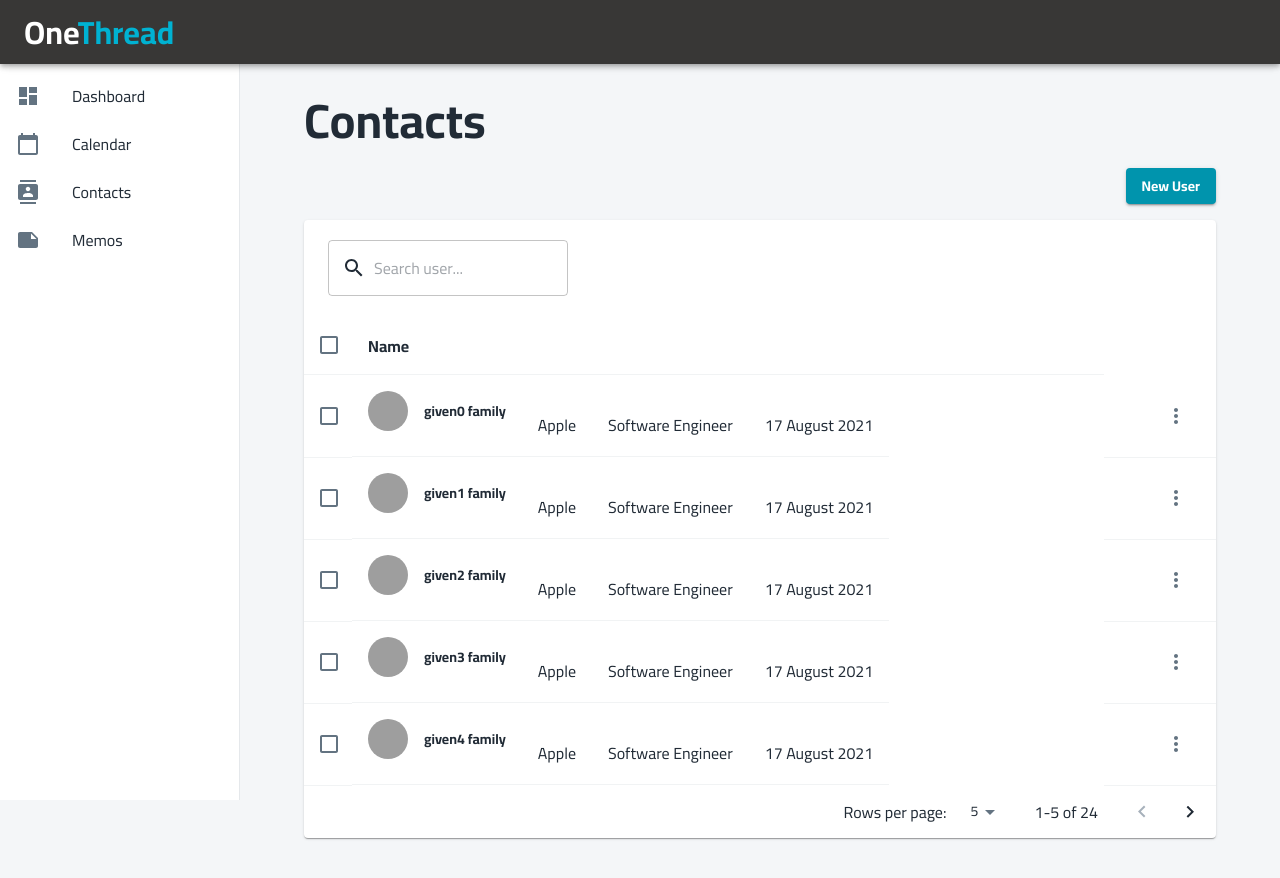
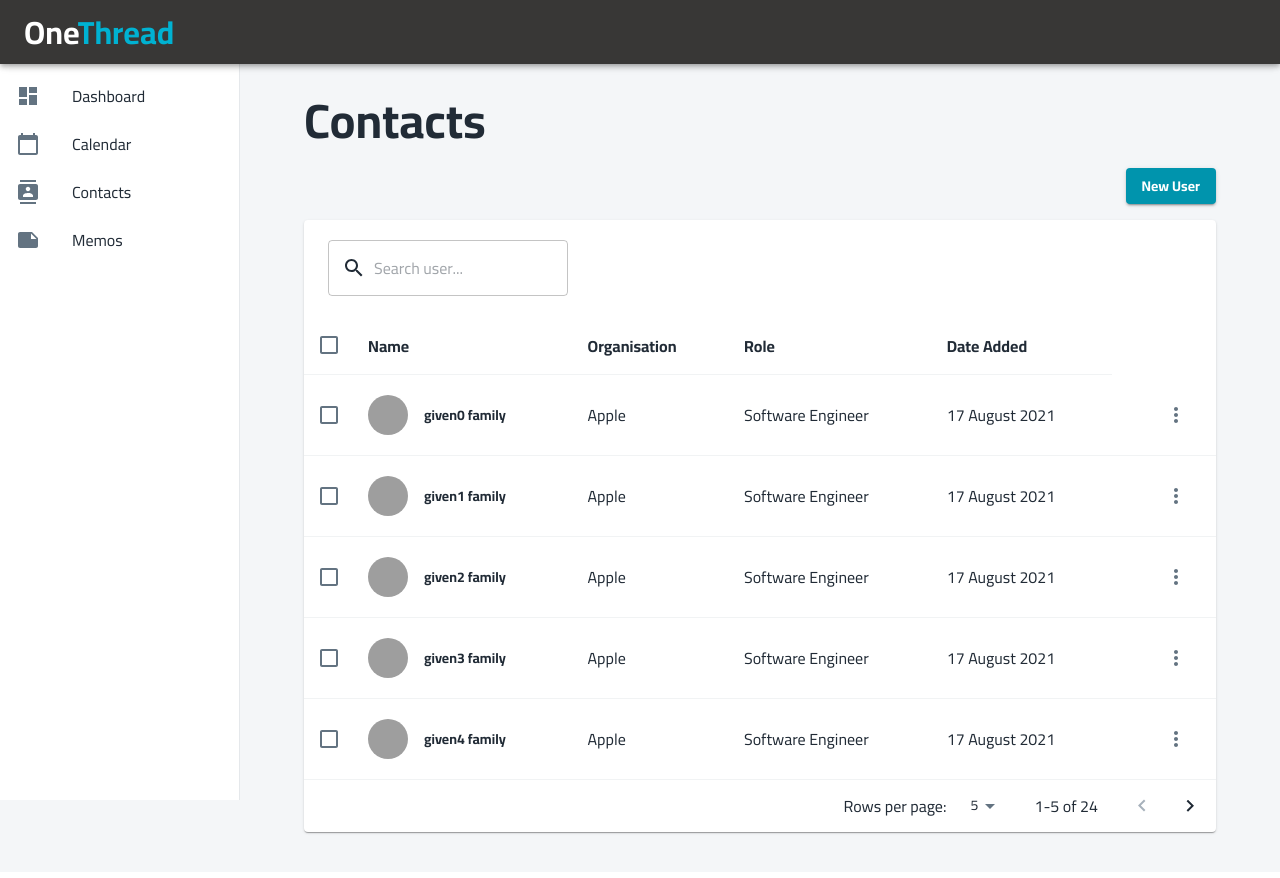
Before and after one commit to TeamSpider55/frontend, a React (Create React App) app: page /contacts in a window 1280 px wide. Built offline with nearby package versions, Linux system fonts and the light colour scheme; grey boxes are pictures that could not be loaded.

Commit message:
fixed select all, and alignment issue with header

```diff
--- a/src/pages/ContactList.jsx
+++ b/src/pages/ContactList.jsx
@@ -30,9 +30,9 @@ const useStyles = makeStyles((theme) => ({
 
 const TABLE_HEAD = [
   { id: 'name', label: 'Name', alignRight: false },
-  // { id: 'company', label: 'Company', alignRight: false },
-  // { id: 'role', label: 'Role', alignRight: false },
-  // { id: '' },
+  { id: 'organisation', label: 'Organisation', alignRight: false },
+  { id: 'role', label: 'Role', alignRight: false },
+  { id: 'dateAdded', label: 'Date Added', alignRight: false },
 ];
 
 const ContactList = () => {
@@ -59,20 +59,21 @@ const ContactList = () => {
     setOrderBy(property);
   };
 
-  const handleSelectAllClick = (event) => {
-    if (event.target.checked) {
-      const newSelecteds = contacts.map((n) => n.name);
+  const handleSelectAllClick = () => {
+    if (selected.length === 0) {
+      // select all
+      const newSelecteds = contacts.map((n) => n.contactId);
       setSelected(newSelecteds);
       return;
     }
     setSelected([]);
   };
 
-  const handleClick = (event, name) => {
-    const selectedIndex = selected.indexOf(name);
+  const handleClick = (event, contactId) => {
+    const selectedIndex = selected.indexOf(contactId);
     let newSelected = [];
     if (selectedIndex === -1) {
-      newSelected = newSelected.concat(selected, name);
+      newSelected = newSelected.concat(selected, contactId);
     } else if (selectedIndex === 0) {
       newSelected = newSelected.concat(selected.slice(1));
     } else if (selectedIndex === selected.length - 1) {
@@ -97,6 +98,10 @@ const ContactList = () => {
   const handleChangeRowsPerPage = (event) => {
     setRowsPerPage(parseInt(event.target.value, 10));
     setPage(0);
+  };
+
+  const goToContact = (id) => {
+    history.push(`/contacts/${id}`);
   };
 
   const emptyRows = page > 0
@@ -158,7 +163,7 @@ const ContactList = () => {
                             familyName,
                           } = row;
                         const name = `${givenName} ${familyName}`;
-                        const isItemSelected = selected.indexOf(name) !== -1;
+                        const isItemSelected = selected.indexOf(contactId) !== -1;
 
                         return (
                           <TableRow
@@ -172,13 +177,13 @@ const ContactList = () => {
                             <TableCell padding="checkbox">
                               <Checkbox
                                 checked={isItemSelected}
-                                onChange={(event) => handleClick(event, name)}
+                                onChange={(event) => handleClick(event, contactId)}
                               />
                             </TableCell>
-                            <Box onClick={() => history.push('/contacts/1')}>
                             <TableCell
                               component="th"
                               scope="row"
+                              onClick={() => goToContact(1)}
                             >
                               <Box display="flex" alignItems="center">
                                 <Avatar alt={name} src="#FIXME: URL" />
@@ -192,10 +197,15 @@ const ContactList = () => {
                                 </Box>
                               </Box>
                             </TableCell>
-                              <TableCell align="left">Apple</TableCell>
-                              <TableCell align="left">Software Engineer</TableCell>
-                              <TableCell align="left">17 August 2021</TableCell>
-                            </Box>
+                            <TableCell onClick={() => goToContact(1)}>
+                              Apple
+                            </TableCell>
+                            <TableCell onClick={() => goToContact(1)}>
+                              Software Engineer
+                            </TableCell>
+                            <TableCell onClick={() => goToContact(1)}>
+                              17 August 2021
+                            </TableCell>
                             <TableCell align="right">
                               <MoreMenu />
                             </TableCell>
```
Lines whose indentation alone changed are shown as unchanged.
